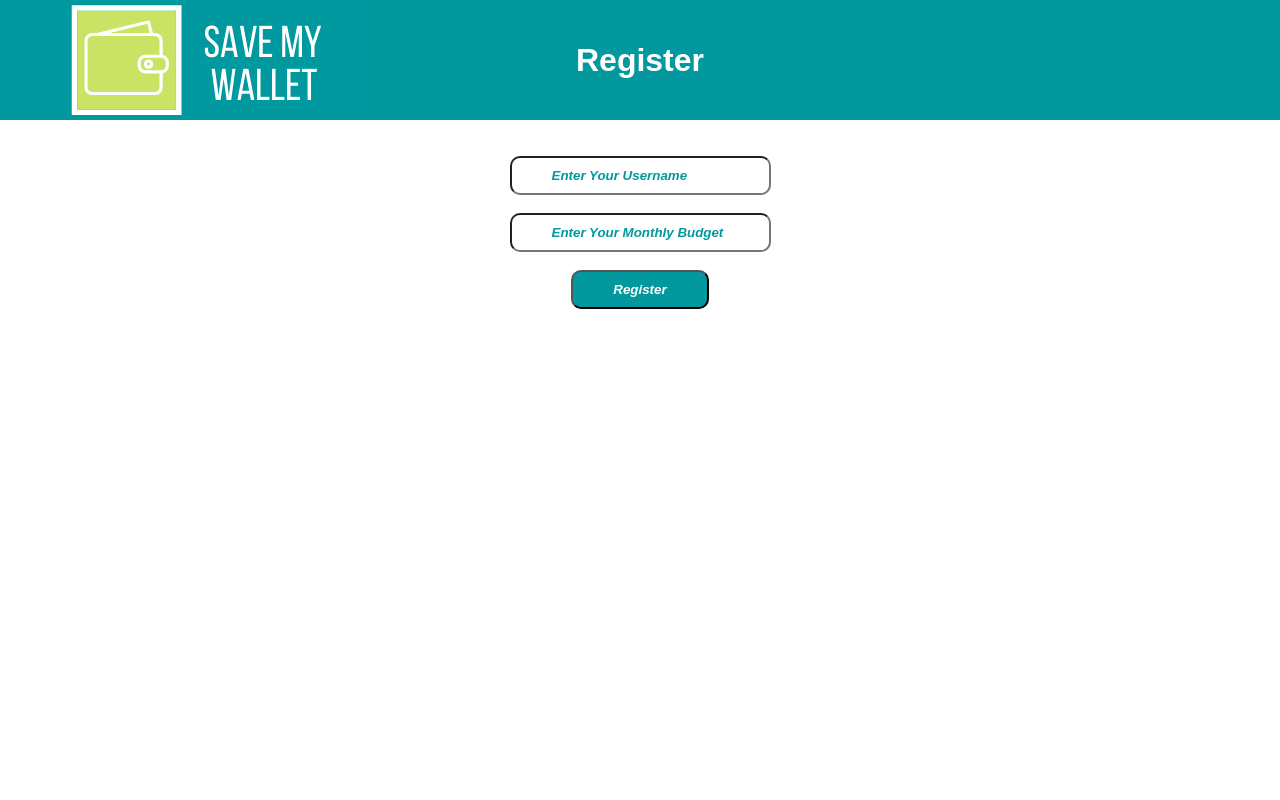
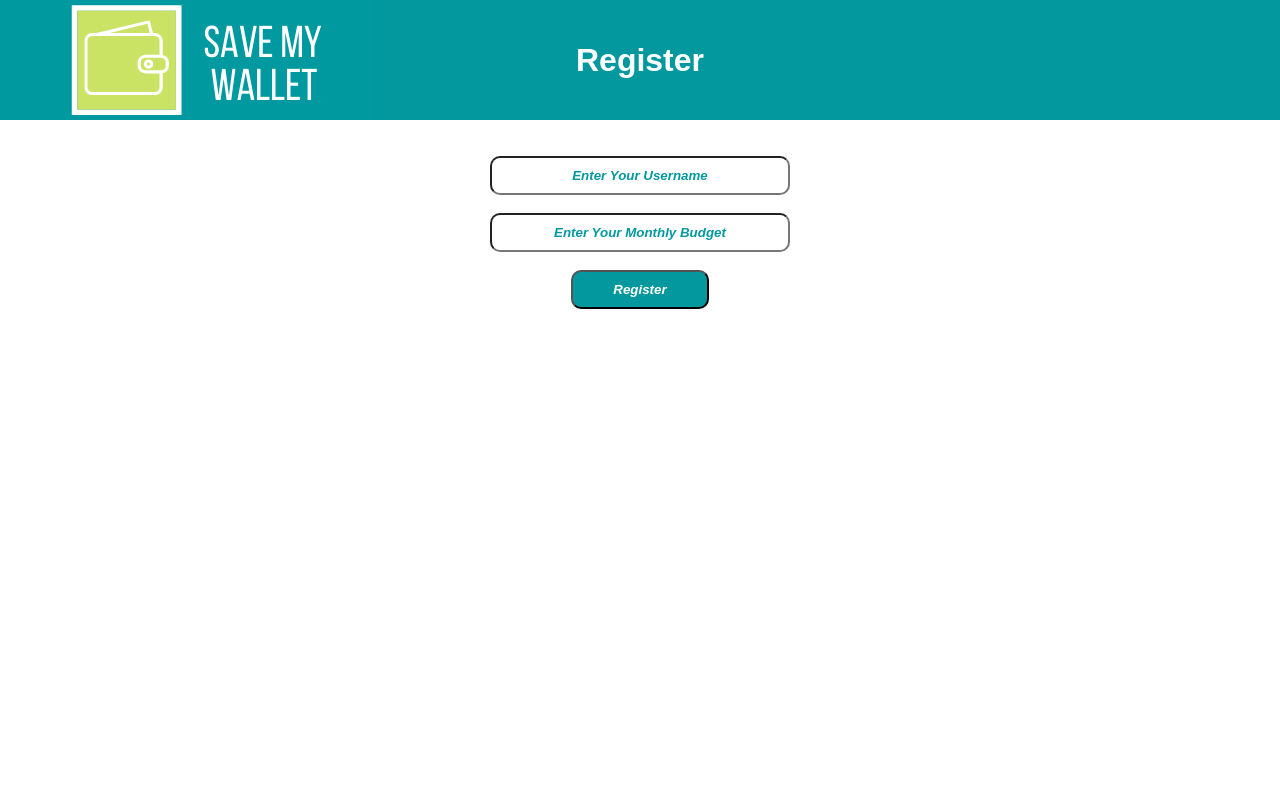
Before and after one commit to allygilbert/cs348-savemywallet, a Flask app: page /register in a window 1280 px wide. Run offline with Flask 2, Linux system fonts and the light colour scheme.

Commit message:
specifies textbox width and centers text within a textbox

```diff
--- a/src/static/style.css
+++ b/src/static/style.css
@@ -20,6 +20,8 @@
 }
 
 .textbox{
+	width: 300px;
+	text-align: center;
 	padding: 10px 40px;
 	background-color: #ffffff;
 	border-radius: 10px;
```
